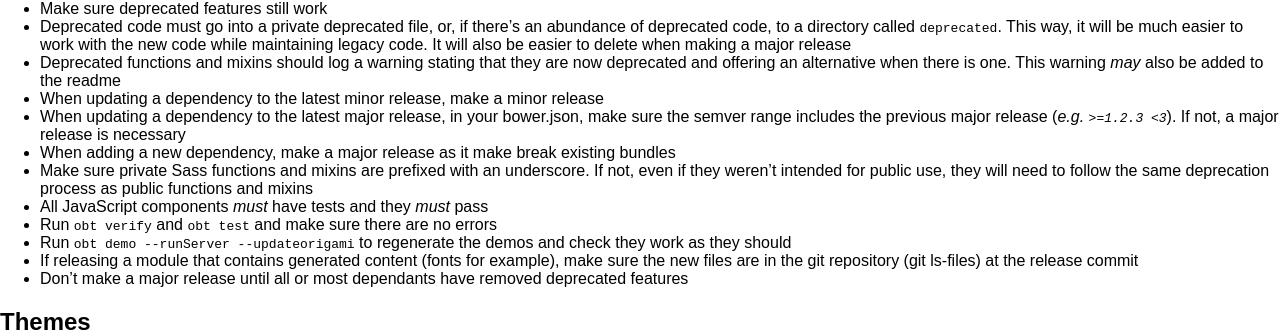
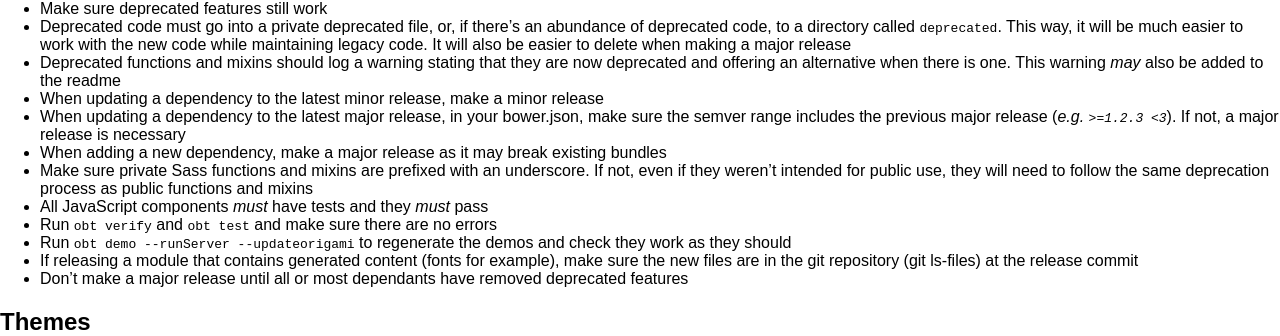
Before and after one commit to Financial-Times/ft-origami, a Jekyll site: the page built from docs/component-spec/modules.md, in a window 1280 px wide and 900 px high, scrolled down 2331 px. Shown: the part 116-452 px from the top of the window. Built offline with Jekyll 4.4.1, drawn with Linux system fonts in a browser that asks for light colours; nearby versions of some CDN libraries; comment, search, counter and statistics services are not loaded; a style sheet for code colours, icons or effects is not loaded.

Commit message:
Fixes typo

```diff
--- a/docs/component-spec/modules.md
+++ b/docs/component-spec/modules.md
@@ -112,7 +112,7 @@ Origami modules are generally installed based on a semver range. To ensure new r
 * Deprecated functions and mixins should log a warning stating that they are now deprecated and offering an alternative when there is one. This warning *may* also be added to the readme
 * When updating a dependency to the latest minor release, make a minor release
 * When updating a dependency to the latest major release, in your bower.json, make sure the semver range includes the previous major release (_e.g. `>=1.2.3 <3`_). If not, a major release is necessary
-* When adding a new dependency, make a major release as it make break existing bundles
+* When adding a new dependency, make a major release as it may break existing bundles
 * Make sure private Sass functions and mixins are prefixed with an underscore. If not, even if they weren’t intended for public use, they will need to follow the same deprecation process as public functions and mixins
 * All JavaScript components *must* have tests and they *must* pass
 * Run `obt verify` and `obt test` and make sure there are no errors
```
